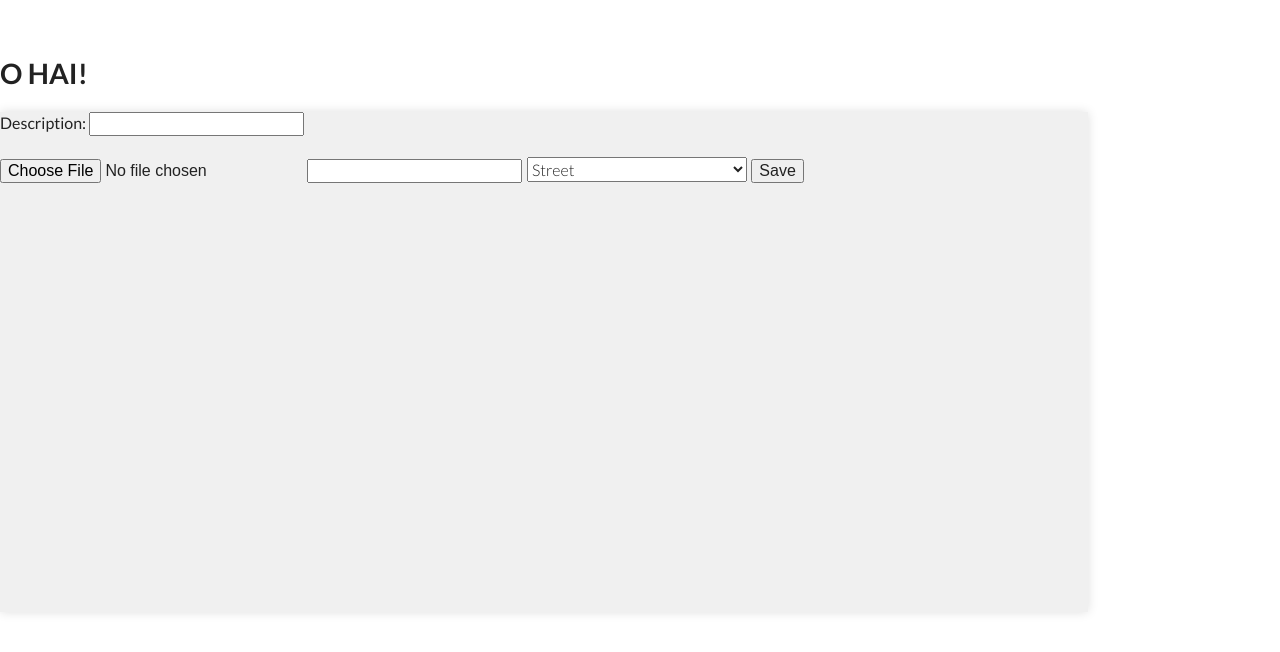
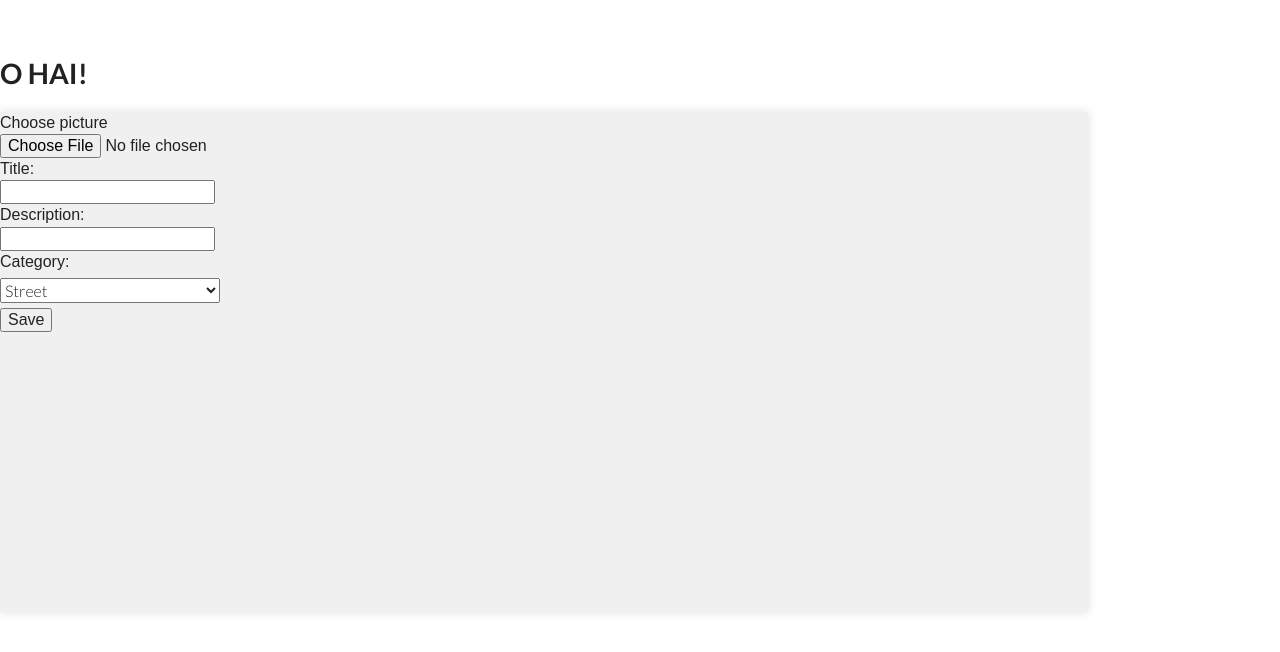
Before and after one commit to Ednar/andreas, a PHP site: template view/admin/admin_add_print.twig in a window 1280 px wide. Shown: the part 55-707 px from the top of the page. Run offline with PHP 8.4, Linux system fonts and the light colour scheme; the template is opened without the code that fills it, so the values that code supplies are empty; some libraries are stand-ins or nearby versions.

Commit message:
Designed for form

```diff
--- a/view/admin/admin_add_print.twig
+++ b/view/admin/admin_add_print.twig
@@ -6,14 +6,20 @@
     <div id="infoWrapper">
 
         <form action="admin.php?insertPrint" method="post">
-            <p>Description: <input type="text" name="alt"></p>
+            <fieldset>
+            <legend>Choose picture</legend>
             <input type="file" name="url" accept="image/*">
+            <legend>Title: </legend>
             <input type="text" name="title">
+            <legend>Description: </legend>
+            <input type="text" name="alt">
+            <legend>Category: </legend>
             <select name="category">
                 <option value="Street">Street</option>
                 <option value="Landscape">Landscape</option>
-            </select>
+            </select><br>
             <input type="submit" value="Save">
+            </fieldset>
         </form>
 
     </div>
```
